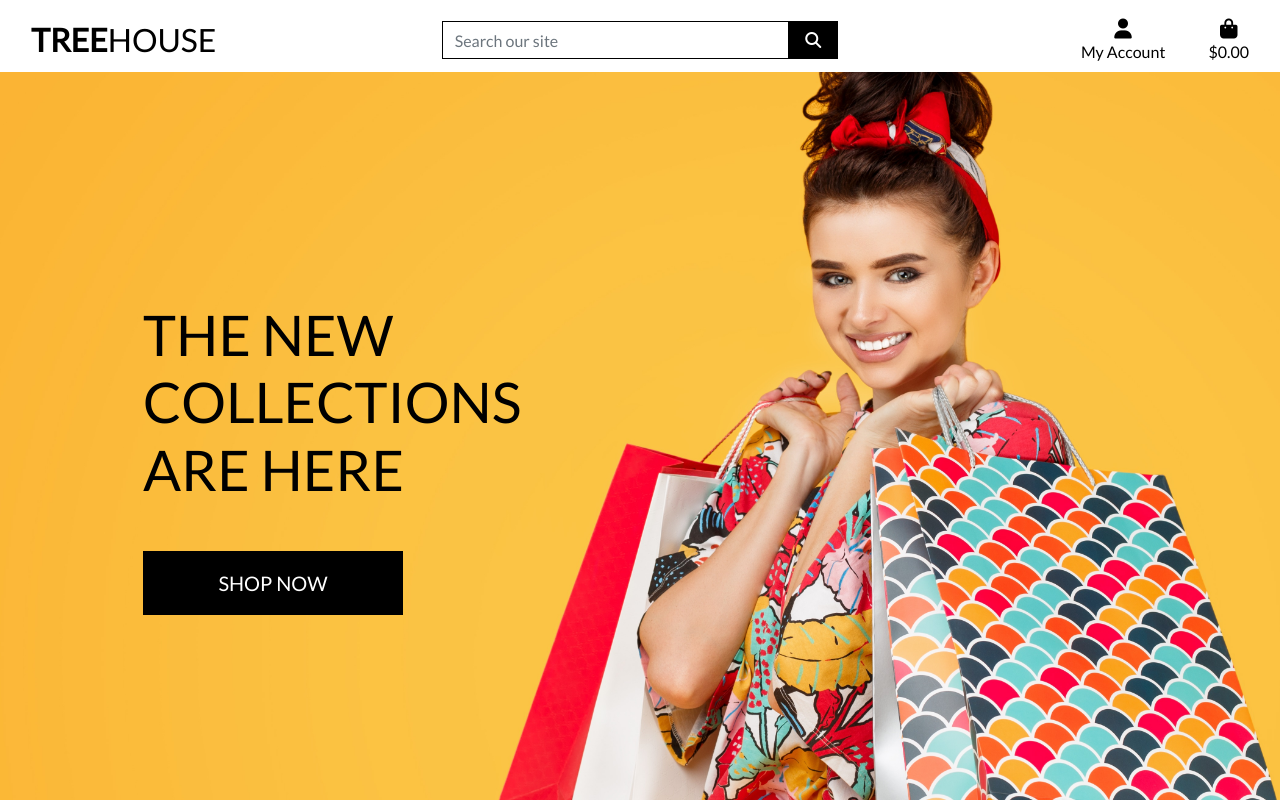
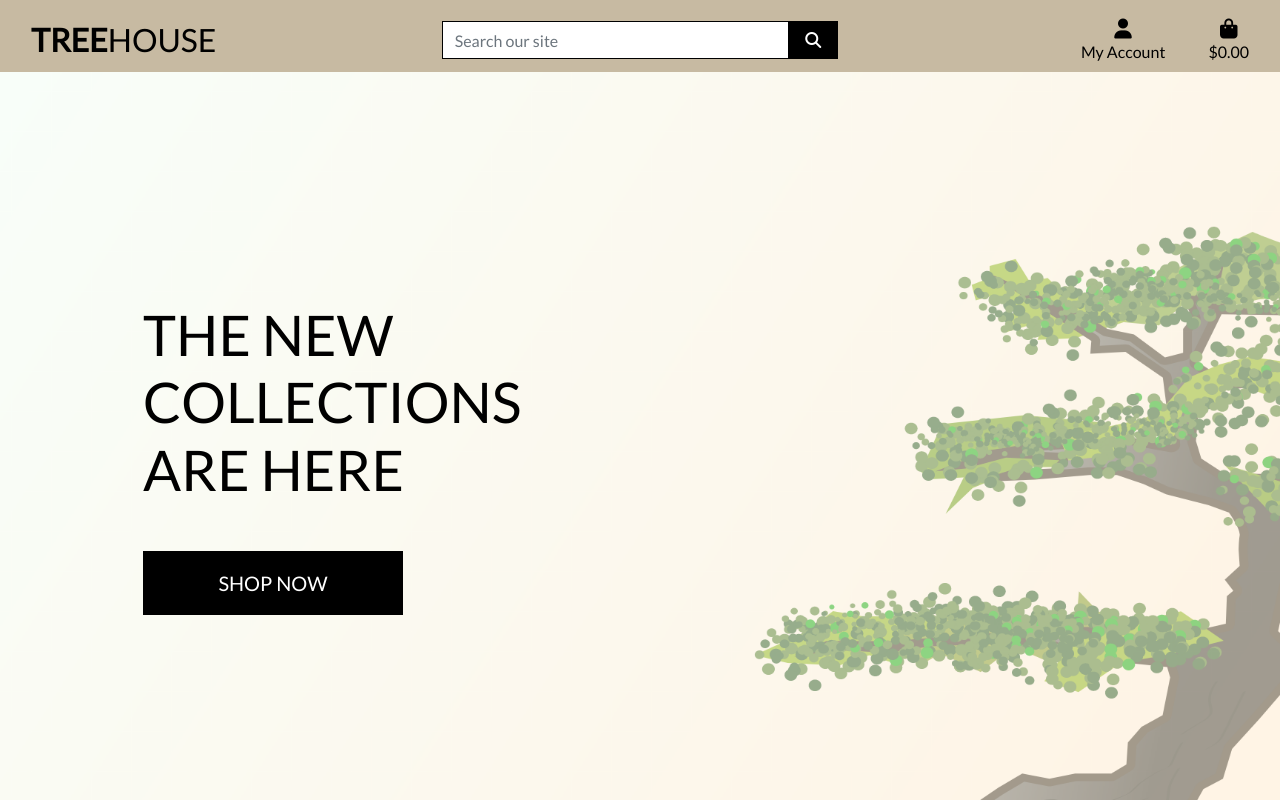
Before and after one commit to JonathanDelaney/treehouse, a Django app: page / in a window 1280 px wide. Run offline with Django 3.2, Linux system fonts and the light colour scheme; some libraries are stand-ins or nearby versions.

Commit message:
backgrpound and colour scheme changed

```diff
--- a/static/css/base.css
+++ b/static/css/base.css
@@ -3,11 +3,15 @@ html {
 }
 
 body {
-    background: url('/media/homepage_background_cropped.jpg') no-repeat center center fixed;
+    background: url('/media/home-background.png') no-repeat center center fixed;
     background-size: cover;
     height: calc(100vh - 164px);
     color: #555;
     font-family: 'Lato';
+}
+
+#topnav {
+    background-color: #c7baa2;
 }
 
 /* from Bulma */
--- a/templates/base.html
+++ b/templates/base.html
@@ -36,7 +36,7 @@
   </head>
   <body>
     <header class="container-fluid fixed-top">
-      <div id="topnav" class="row bg-white pt-lg-2 d-none d-lg-flex">
+      <div id="topnav" class="row pt-lg-2 d-none d-lg-flex">
           <div class="col-12 col-lg-4 my-auto py-1 py-lg-0 text-center text-lg-left">
               <a href="{% url 'home' %}" class="nav-link main-logo-link">
                   <h2 class="logo-font text-black my-0"><strong>tree</strong>House</h2>
```
Also changed, not shown: media/home-background.png (added).
